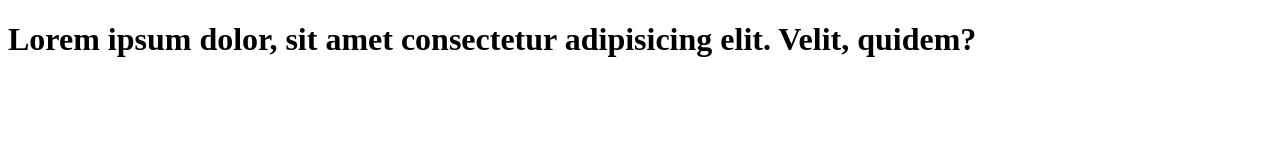
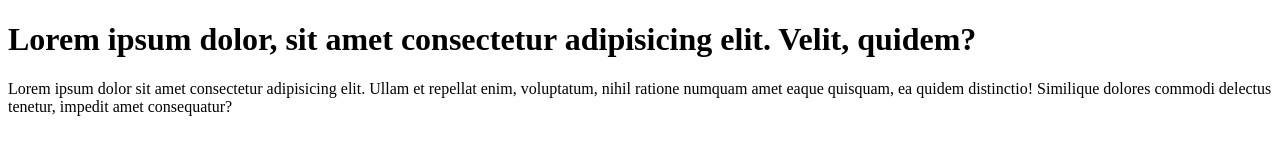
Before and after one commit to Tejasprasanna016/learngit, a plain HTML site: page index.html in a window 1280 px wide. Drawn offline with Linux system fonts and the light colour scheme.

Commit message:
add paragraph to code

```diff
--- a/index.html
+++ b/index.html
@@ -7,5 +7,6 @@
 </head>
 <body>
     <h1>Lorem ipsum dolor, sit amet consectetur adipisicing elit. Velit, quidem?</h1>
+    <p>Lorem ipsum dolor sit amet consectetur adipisicing elit. Ullam et repellat enim, voluptatum, nihil ratione numquam amet eaque quisquam, ea quidem distinctio! Similique dolores commodi delectus tenetur, impedit amet consequatur?</p>
 </body>
 </html>
```
